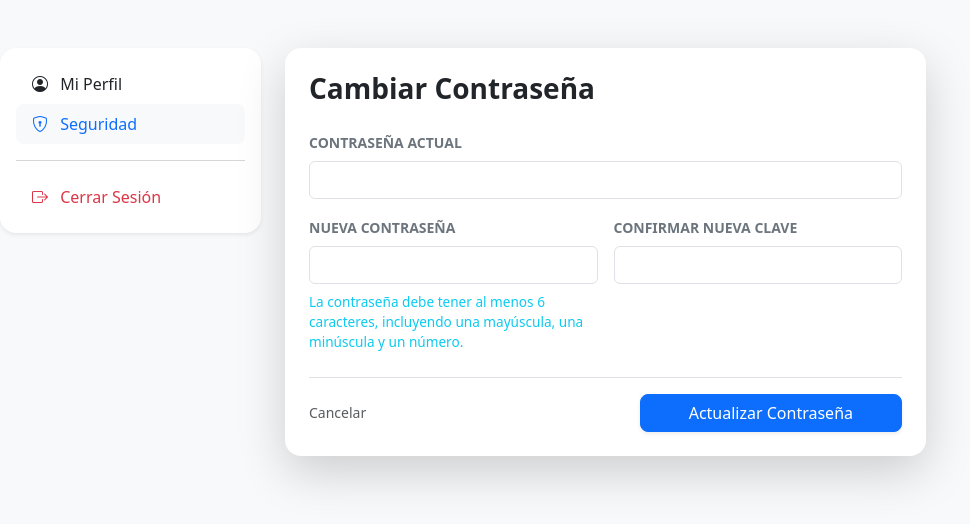
After one commit to milber/utpl-desarrollo-web-macb, a PHP site: page /edit_password.php in a window 1280 px wide. The commit adds this page. Shown: the top 524 px of the page, without its empty margins (177-1147 px from the left). Run offline with PHP 8.4, Linux system fonts and the light colour scheme; a user stored in the database is signed in; data that the repository does not hold is empty.

Commit message:
add update password feature

```diff
--- a/alerts.php
+++ b/alerts.php
@@ -1,5 +1,7 @@
 <?php
-    // archivo que maneja las alertas de la applicacions
+    // Archivo que maneja las alertas de la aplicación
+
+    // --- MANEJO DE ERRORES ---
     if (isset($_GET['error'])) {
         $mensaje = "";
         $tipo = "danger"; // Color rojo de Bootstrap
@@ -12,22 +14,23 @@
                 $mensaje = "<strong>Error:</strong> Este correo electrónico ya está en uso.";
                 break;
             case 'campos_vacios':
-                $mensaje = "<strong>¡Atención!</strong> Por favor, llena todos los campos.";
-                break;
-            case 'campos_vacios':
-                $mensaje = "<strong>¡Atención!</strong> Por favor, llena todos los campos.";
+            case 'campos_invalidos':
+                $mensaje = "<strong>¡Atención!</strong> Por favor, llena todos los campos correctamente.";
                 break;
             case 'invalid_credentials':
                 $mensaje = "<strong>Error:</strong> Correo o contraseña incorrectos.";
                 break;
+            case 'clave_actual_incorrecta':
+                $mensaje = "<strong>Error:</strong> La contraseña actual ingresada es incorrecta.";
+                break;
             case 'reg_error':
-                $mensaje = "<strong>Error:</strong> No se pudo crear la cuenta. Intenta de nuevo.";
+            case 'db_error':
+                $mensaje = "<strong>Error:</strong> Ocurrió un problema con la base de datos. Intenta de nuevo.";
                 break;
             default:
                 $mensaje = "Ocurrió un error inesperado.";
         }
 
-        // Presenta el mensaje de error
         if ($mensaje !== "") {
             echo '
             <div class="alert alert-' . $tipo . ' alert-dismissible fade show shadow-sm" role="alert">
@@ -37,13 +40,28 @@
         }
     }
 
-    // Presenta el mensaje de éxito
-    if (isset($_GET['status']) && $_GET['status'] === 'reg_success') {
-        echo '
-        <div class="alert alert-success alert-dismissible fade show shadow-sm" role="alert">
-            <i class="bi bi-check-circle-fill me-2"></i>
-            <strong>¡Éxito!</strong> Tu cuenta ha sido creada. Ya puedes iniciar sesión.
-            <button type="button" class="btn-close" data-bs-dismiss="alert" aria-label="Close"></button>
-        </div>';
+    // --- MANEJO DE ÉXITOS ---
+    if (isset($_GET['status'])) {
+        $mensaje_exito = "";
+
+        switch ($_GET['status']) {
+            case 'reg_success':
+                $mensaje_exito = "<strong>¡Éxito!</strong> Tu cuenta ha sido creada. Ya puedes iniciar sesión.";
+                break;
+            case 'update_success':
+                $mensaje_exito = "<strong>¡Actualizado!</strong> Tu información de perfil se guardó correctamente.";
+                break;
+            case 'password_success':
+                $mensaje_exito = "<strong>¡Seguridad!</strong> Tu contraseña ha sido actualizada con éxito.";
+                break;
+        }
+
+        if ($mensaje_exito !== "") {
+            echo '
+            <div class="alert alert-success alert-dismissible fade show shadow-sm" role="alert">
+                <i class="bi bi-check-circle-fill me-2"></i> ' . $mensaje_exito . '
+                <button type="button" class="btn-close" data-bs-dismiss="alert" aria-label="Close"></button>
+            </div>';
+        }
     }
 ?>
--- /dev/null
+++ b/edit_password.php
@@ -0,0 +1,105 @@
+<?php
+    require_once 'create_session.php';
+    protect_page();
+?>
+<!DOCTYPE html>
+<html lang="es">
+<head>
+    <meta charset="UTF-8">
+    <meta name="viewport" content="width=device-width, initial-scale=1.0">
+    <title>Seguridad - Actualizar Contraseña</title>
+    <link rel="stylesheet" href="css/bootstrap.min.css">
+    <link rel="stylesheet" href="https://cdn.jsdelivr.net/npm/bootstrap-icons@1.11.1/font/bootstrap-icons.css">
+</head>
+<body class="bg-light">
+
+<div class="container mt-5">
+    <div class="row justify-content-center">
+        <div class="col-md-3 mb-4">
+            <div class="card shadow-sm border-0 rounded-4 p-3">
+                <ul class="nav flex-column">
+                    <li class="nav-item">
+                        <a class="nav-link text-dark" href="perfil.php"><i class="bi bi-person-circle me-2"></i> Mi Perfil</a>
+                    </li>
+                    <li class="nav-item">
+                        <a class="nav-link active bg-light rounded-3" href="#"><i class="bi bi-shield-lock me-2"></i> Seguridad</a>
+                    </li>
+                    <hr class="text-muted">
+                    <li class="nav-item">
+                        <a class="nav-link text-danger" href="logout.php"><i class="bi bi-box-arrow-right me-2"></i> Cerrar Sesión</a>
+                    </li>
+                </ul>
+            </div>
+        </div>
+
+        <div class="col-md-7">
+            <?php include 'alerts.php'; ?>
+
+            <div class="card shadow-lg border-0 rounded-4 p-4">
+                <h3 class="fw-bold mb-4">Cambiar Contraseña</h3>
+
+                <form action="update_password.php" method="POST" class="needs-validation" novalidate>
+                    <div class="row g-3">
+                        <div class="col-12">
+                            <label class="form-label text-secondary small fw-bold">CONTRASEÑA ACTUAL</label>
+                            <input type="password" name="current_password" class="form-control" required>
+                            <div class="invalid-feedback">Debes ingresar tu contraseña actual.</div>
+                        </div>
+
+                        <div class="col-md-6">
+                            <label class="form-label text-secondary small fw-bold">NUEVA CONTRASEÑA</label>
+                            <input type="password"
+                                    id="new_password"
+                                    name="new_password"
+                                    class="form-control"
+                                    required
+                                    pattern="(?=.*\d)(?=.*[a-z])(?=.*[A-Z]).{6,}">
+                                <!-- Mensaje formato de la cedula -->
+                                <div id="password-help" class="form-text text-info mt-2 fw-medium" style="font-size: 0.85rem;">
+                                    La contraseña debe tener al menos 6 caracteres, incluyendo una mayúscula, una minúscula y un número.
+                                </div>
+                        </div>
+
+                        <div class="col-md-6">
+                            <label class="form-label text-secondary small fw-bold">CONFIRMAR NUEVA CLAVE</label>
+                            <input type="password" name="conf_new_password" id="conf_new_password" class="form-control" required>
+                            <div class="invalid-feedback">Las contraseñas no coinciden.</div>
+                        </div>
+
+                        <div class="col-12 mt-4">
+                            <div class="d-flex justify-content-between align-items-center border-top pt-3">
+                                <a href="perfil.php" class="text-decoration-none text-muted small">Cancelar</a>
+                                <button type="submit" class="btn btn-primary px-5 rounded-3 shadow-sm">
+                                    Actualizar Contraseña
+                                </button>
+                            </div>
+                        </div>
+                    </div>
+                </form>
+            </div>
+        </div>
+    </div>
+</div>
+
+<script>
+    // Validación y comparación de claves
+    (() => {
+      'use strict'
+      const form = document.querySelector('.needs-validation');
+      const pass = document.getElementById('new_password');
+      const confirm = document.getElementById('conf_new_password');
+
+      form.addEventListener('submit', event => {
+        if (!form.checkValidity() || pass.value !== confirm.value) {
+          if(pass.value !== confirm.value) confirm.setCustomValidity('No coinciden');
+          else confirm.setCustomValidity('');
+
+          event.preventDefault();
+          event.stopPropagation();
+        }
+        form.classList.add('was-validated');
+      }, false);
+    })()
+</script>
+</body>
+</html>
--- a/perfil.php
+++ b/perfil.php
@@ -34,7 +34,7 @@
                         <a class="nav-link" href="edit_perfil.php"><i class="bi bi-pencil-square me-2"></i> Editar Datos</a>
                     </li>
                     <li class="nav-item">
-                        <a class="nav-link" href="#"><i class="bi bi-shield-lock me-2"></i> Seguridad</a>
+                        <a class="nav-link" href="edit_password.php"><i class="bi bi-shield-lock me-2"></i> Seguridad</a>
                     </li>
                     <hr class="text-muted">
                     <li class="nav-item">
```
Also changed, not shown: update_password.php (added, +47 -0 lines).
